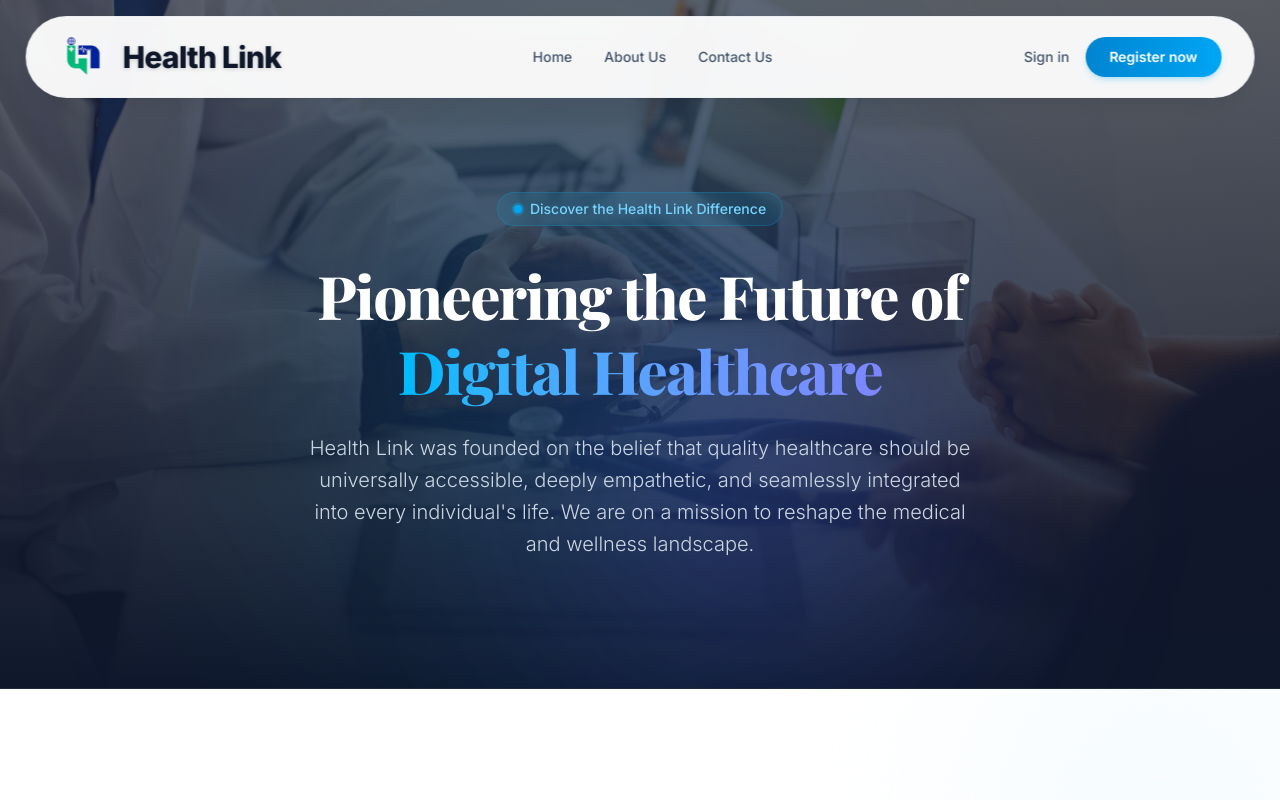
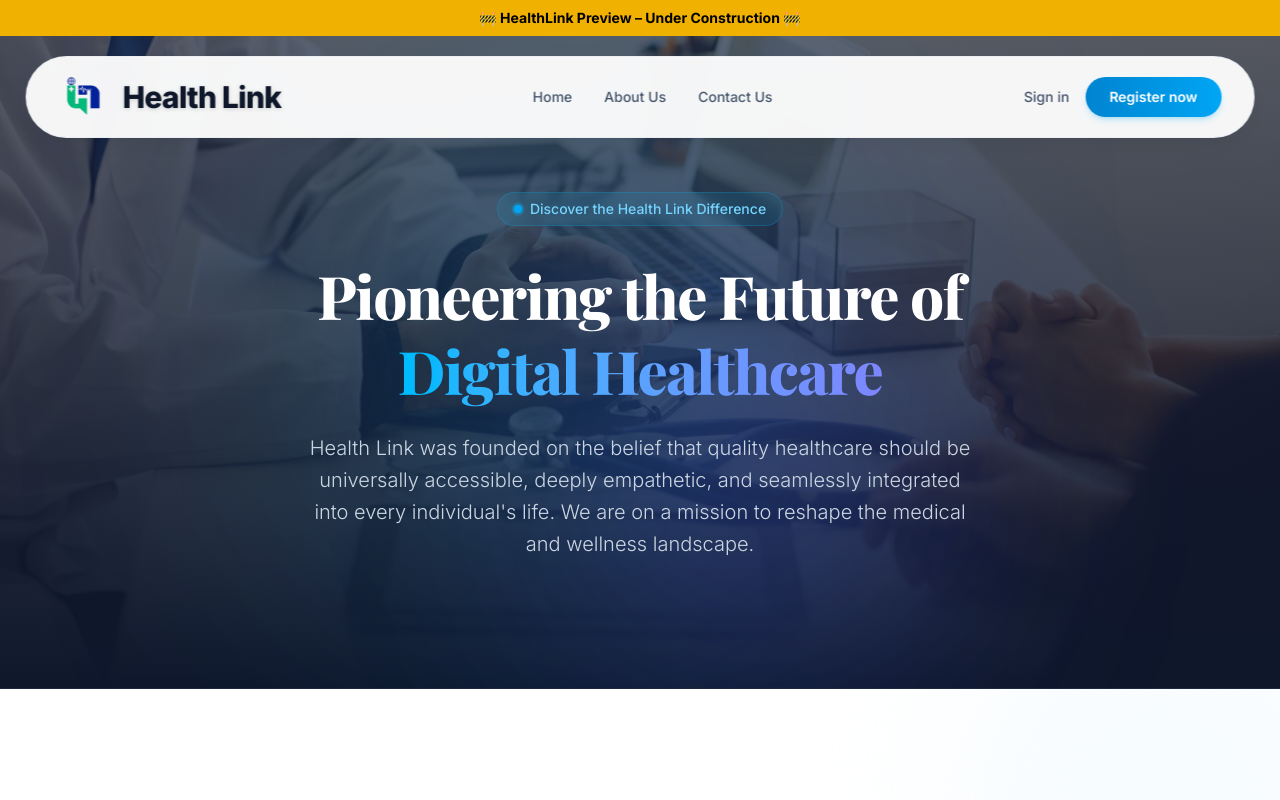
Before and after one commit to roo-19/Health-Link-Final, a Next.js app: page /about in a window 1280 px wide. Shown: the top 800 px of the page. Built offline with nearby package versions, Linux system fonts and the light colour scheme; a web font is replaced by a local one.

Commit message:
feat: add under construction banner

```diff
--- a/src/app/layout.tsx
+++ b/src/app/layout.tsx
@@ -25,6 +25,9 @@ export default function RootLayout({
   return (
     <html lang="en" className={`${inter.variable} ${playfairDisplay.variable}`}>
       <body className="antialiased">
+        <div className="fixed top-0 w-full bg-yellow-500 text-black text-center py-2 z-[60] font-bold text-sm">
+          🚧 HealthLink Preview – Under Construction 🚧
+        </div>
         {children}
       </body>
     </html>
--- a/src/components/Navbar.tsx
+++ b/src/components/Navbar.tsx
@@ -3,7 +3,7 @@ import Link from "next/link";
 
 export default function Navbar() {
     return (
-        <nav className="fixed top-4 left-1/2 -translate-x-1/2 z-50 w-[96%] max-w-7xl rounded-full bg-white/95 backdrop-blur-xl shadow-lg shadow-black/5 border border-slate-200/50 transition-all duration-300">
+        <nav className="fixed top-14 left-1/2 -translate-x-1/2 z-50 w-[96%] max-w-7xl rounded-full bg-white/95 backdrop-blur-xl shadow-lg shadow-black/5 border border-slate-200/50 transition-all duration-300">
             <div className="mx-auto flex h-20 items-center justify-between px-6 lg:px-8">
                 {/* Logo Section */}
                 <Link href="/" className="flex items-center gap-4 group">
```
